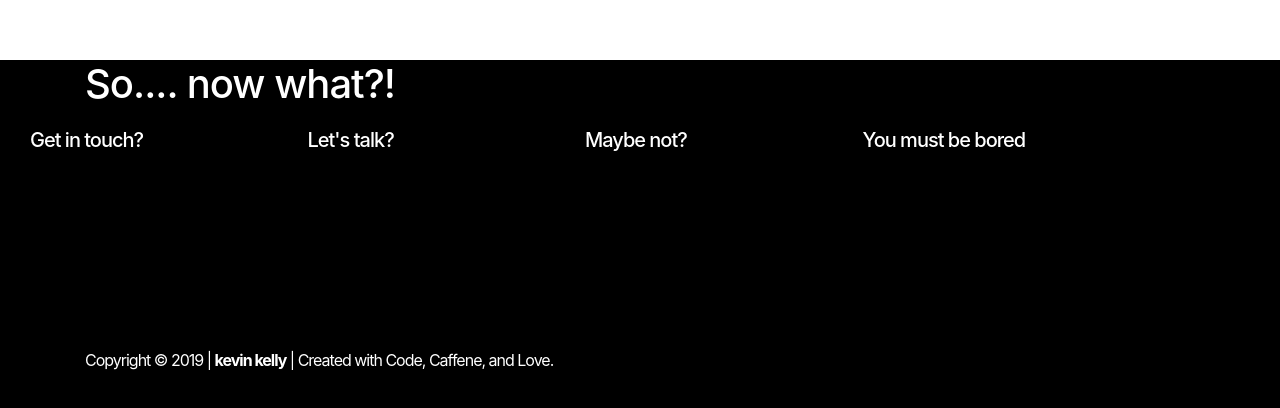
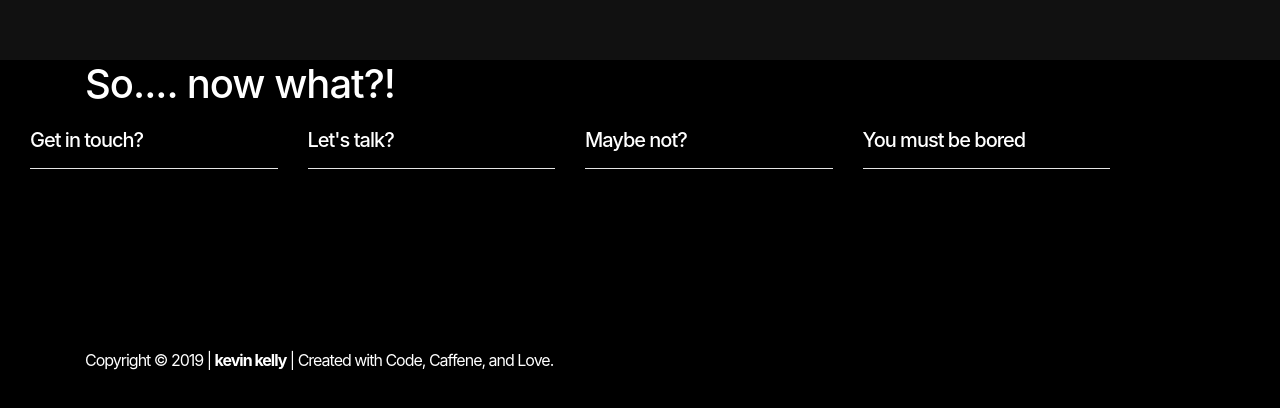
Before and after one commit to kellkevin/kellkevin15, a website: page public/index.html in a window 1280 px wide. Shown: the part 4844-5252 px from the top of the page. Drawn offline with nearby package versions, Linux system fonts and the light colour scheme; files that its build step writes are made by us from their sources.

Commit message:
adds gmunk idea to base.scss. Changes text to white

```diff
--- a/sass/base.scss
+++ b/sass/base.scss
@@ -1,7 +1,20 @@
+
+// Variables
 $mobile-min: 320px;
 $mobile-max: 480px;
 
+
+// Global
 body {
     font-family: Arial, Helvetica, sans-serif;
     font-size: 12px;
+    background-color: #111 !important;
+    color: white !important;
 }
+
+hr {
+    background: rgba(255, 255, 255, 1.0);
+border: 0;
+height: 2px;
+display: block;
+}
```
